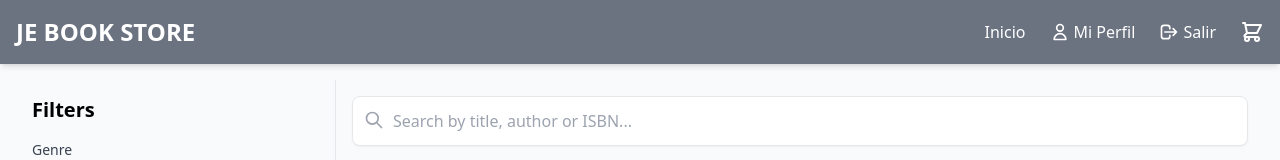
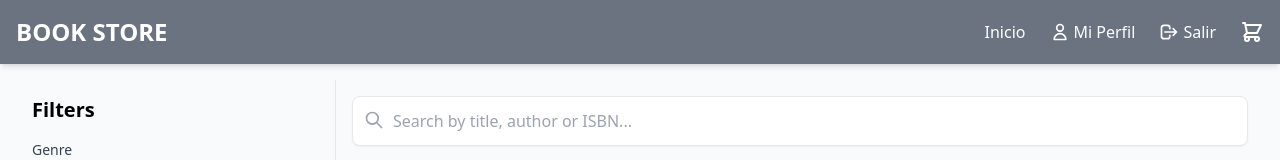
Before and after one commit to JulianEcheverria58/FrontBookStore, a React (Create React App) app: page / in a window 1280 px wide. Shown: the top 160 px of the page. Built offline with nearby package versions, Linux system fonts and the light colour scheme.

Commit message:
Cambio nombre pagina

```diff
--- a/src/components/Navbar.jsx
+++ b/src/components/Navbar.jsx
@@ -8,7 +8,7 @@
   return (
     <nav className="bg-gray-500 text-white p-4 shadow-md sticky top-0 z-50">
       <div className="container mx-auto flex justify-between items-center">
-        <Link to="/" className="text-2xl font-bold">JE BOOK STORE</Link>
+        <Link to="/" className="text-2xl font-bold">BOOK STORE</Link>
 
         <div className="flex items-center space-x-6">
           <Link to="/" className="hover:underline hidden md:block">Inicio</Link>
```
